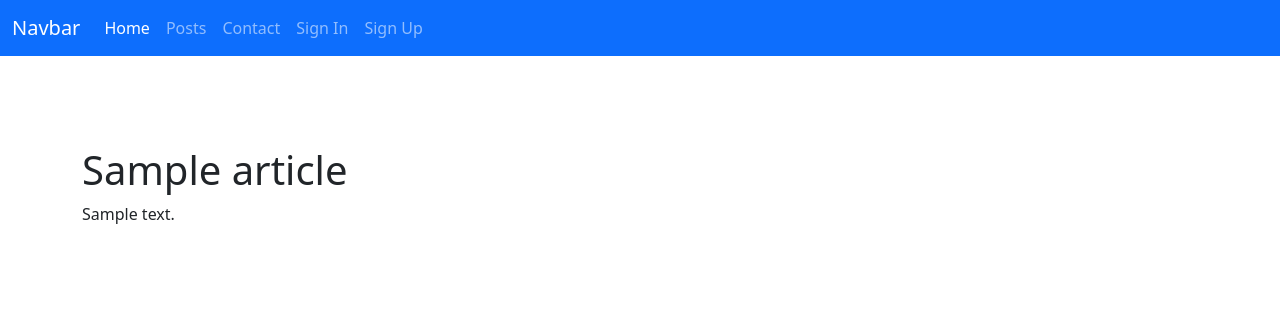
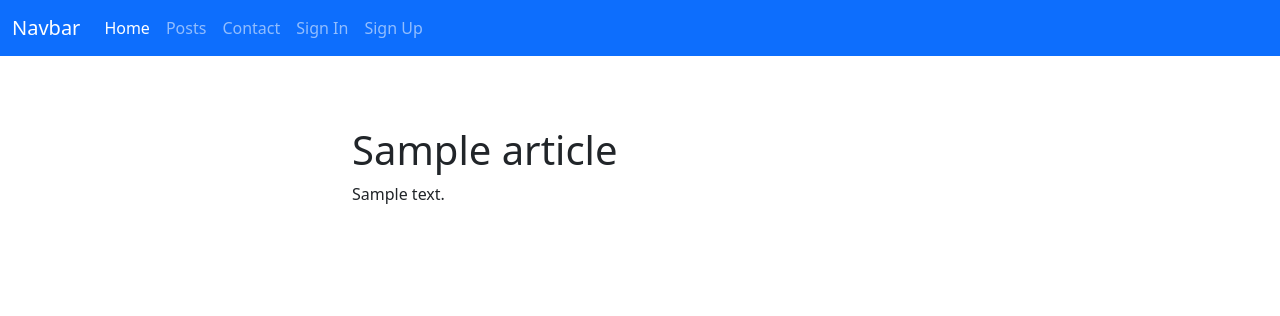
Before and after one commit to victory-sokolov/django-rest, a Django app: page /post/1 in a window 1280 px wide. Shown: the top 316 px of the page. Run offline with Django 3.2, Linux system fonts and the light colour scheme; tables that the repository leaves empty hold one stand-in row (values such as "Sample post"); a database or web service that is not in the repository returns one stand-in record (values such as "Sample title"); data that the repository does not hold is empty; parts of the project's set-up code (start-up, migrations or seed data) failed here and were passed over; some libraries are stand-ins or nearby versions.

Commit message:
update tempalte

```diff
--- a/djangoblog/static/styles.css
+++ b/djangoblog/static/styles.css
@@ -1,5 +1,6 @@
-.blog-container{
-    margin-top: 40px;
+.blog-container {
+    max-width: 600px;
+    margin: 20px auto;
 }
 
 .blog-post {
--- a/djangoblog/templates/post.html
+++ b/djangoblog/templates/post.html
@@ -3,7 +3,7 @@
 	<div class="blog-container">
 		<div class="post">
 			<h1>{{post.article.title}}</h1>
-			<p>{{post.article.content}}</p>
+			{{post.article.content|safe}}
 		</div>
 	</div>
 </div>
```
Also changed, not shown: djangoblog/templates/blog.html (+5 -3 lines).
